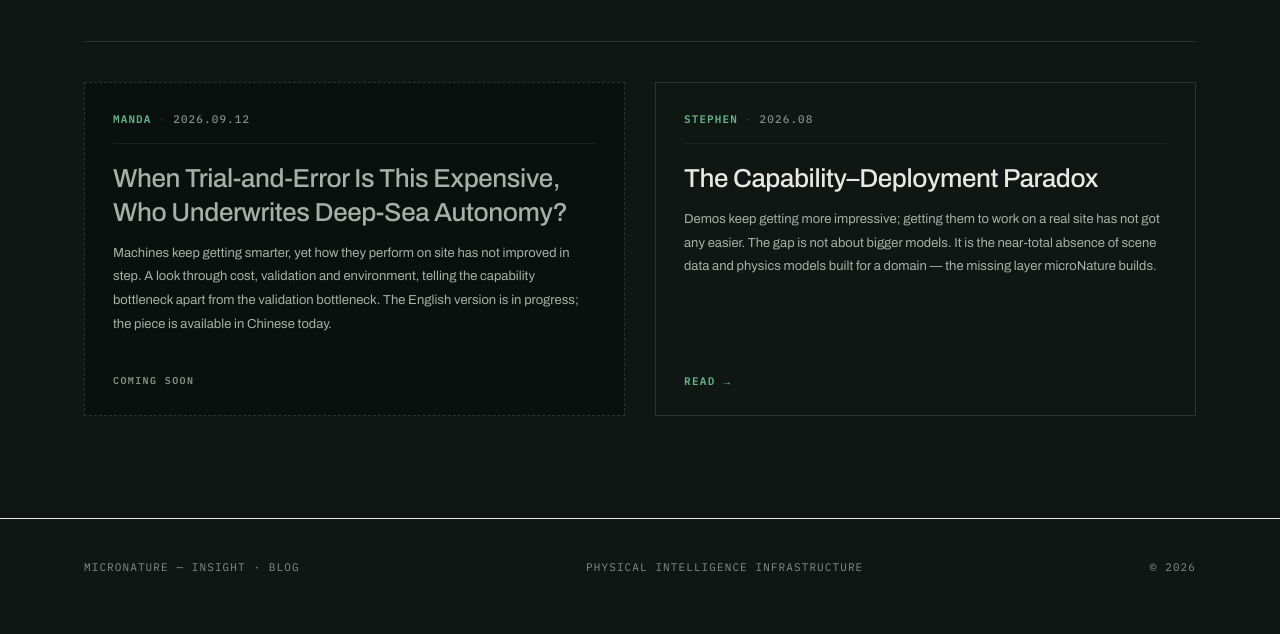
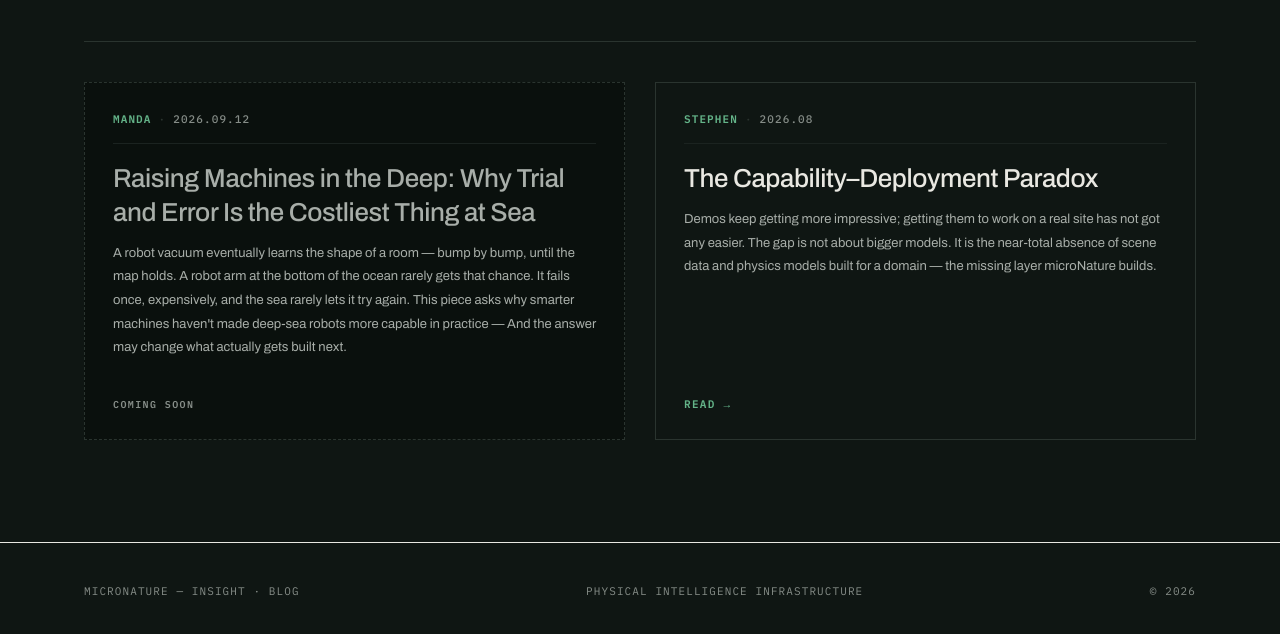
Before and after one commit to ni9htytwo/micronature-site, a plain HTML site: page en/insight.html in a window 1280 px wide. Shown: the part 306-940 px from the top of the page. Drawn offline with Linux system fonts and the light colour scheme.

Commit message:
Blog copy: refine article 1 (zh) card lede; finalize article 2 (en) Coming-soon title + summary

```diff
--- a/en/insight.html
+++ b/en/insight.html
@@ -59,8 +59,8 @@ document.documentElement.setAttribute('data-theme',t);})();
 
       <div class="blog-card soon" aria-disabled="true">
         <span class="blog-card-meta"><span class="by">Manda</span><span class="dot">·</span><time datetime="2026-09-12">2026.09.12</time></span>
-        <h2 class="blog-card-title">When Trial-and-Error Is This Expensive, Who Underwrites Deep-Sea Autonomy?</h2>
-        <p class="blog-card-lede">Machines keep getting smarter, yet how they perform on site has not improved in step. A look through cost, validation and environment, telling the capability bottleneck apart from the validation bottleneck. The English version is in progress; the piece is available in Chinese today.</p>
+        <h2 class="blog-card-title">Raising Machines in the Deep: Why Trial and Error Is the Costliest Thing at Sea</h2>
+        <p class="blog-card-lede">A robot vacuum eventually learns the shape of a room — bump by bump, until the map holds. A robot arm at the bottom of the ocean rarely gets that chance. It fails once, expensively, and the sea rarely lets it try again. This piece asks why smarter machines haven't made deep-sea robots more capable in practice — And the answer may change what actually gets built next.</p>
         <span class="blog-soon-flag">Coming soon</span>
       </div>
 
```
